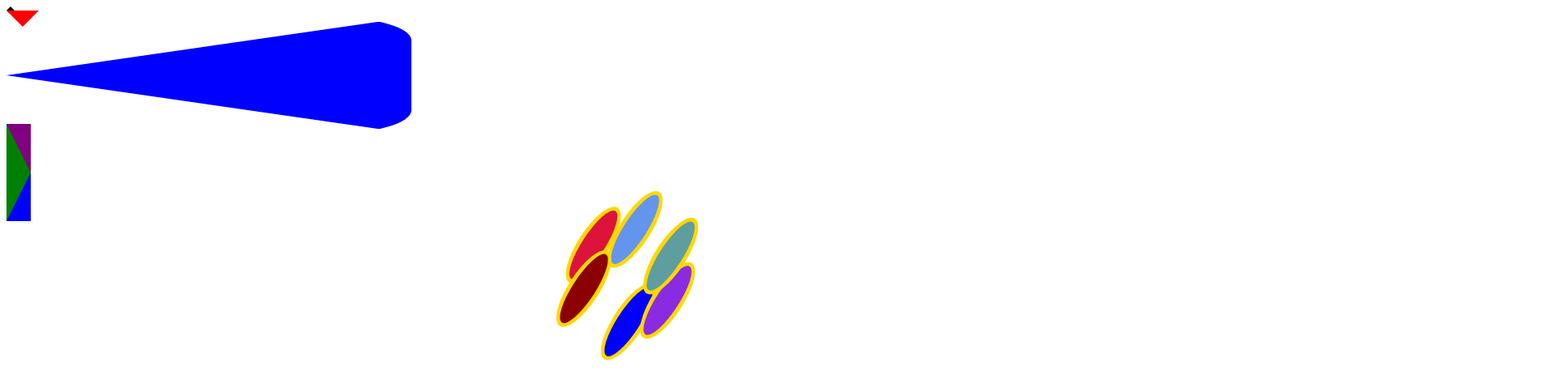
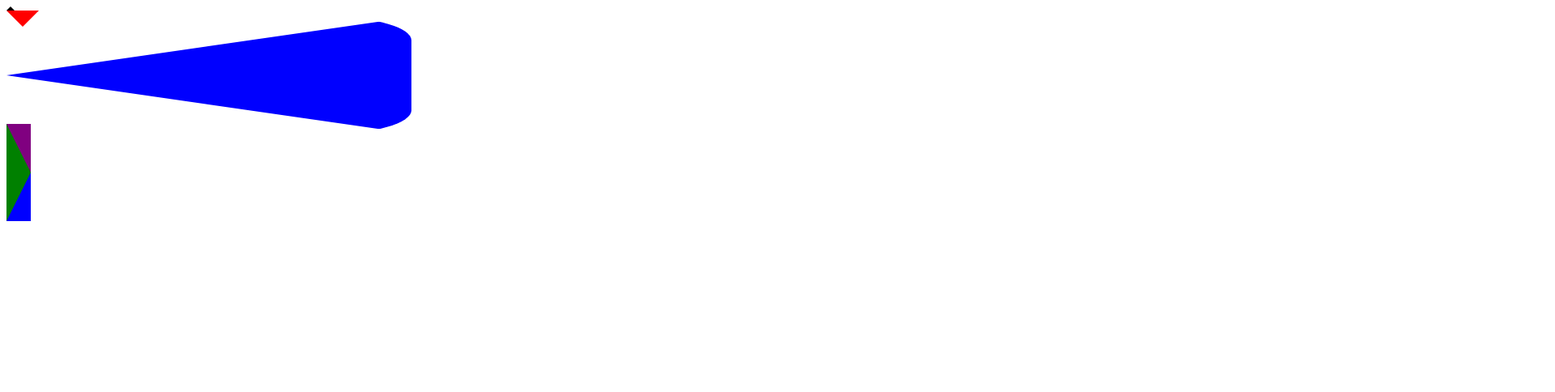
Before and after one commit to risingBirdSong/css_play, a React (Vite) app: page / in a window 1280 px wide. Shown: the top 484 px of the page at 81% size, 1920 px wide, since content can reach past the window. Built offline with nearby package versions, Linux system fonts and the light colour scheme.

Commit message:
interesting like stretch out like canoes

```diff
--- a/componenents/Pedal.tsx
+++ b/componenents/Pedal.tsx
@@ -20,14 +20,16 @@
       style={{
         // backgroundColor: `rgb(100, 1, 10)`,
         // padding: "100px",
-        margin: "80px",
+        // margin: "80px",
+        position: "absolute",
+        border: "5px solid gold",
         height: props.height,
         width: 100,
-        position: "absolute",
         top: props.top,
         left: props.left,
         borderRadius: "100%",
-        border: "5px solid gold",
+        borderTop: `${props.rotateAmount}px solid red`,
+
         // transform: ``,
         transform: `translate(${props.transX}px, ${props.transY}px) rotate(${props.rotateAmount}deg)`,
         //@ts-ignore
```
Also changed, not shown: 2 other files (tests, documents, lock files or other folders).
